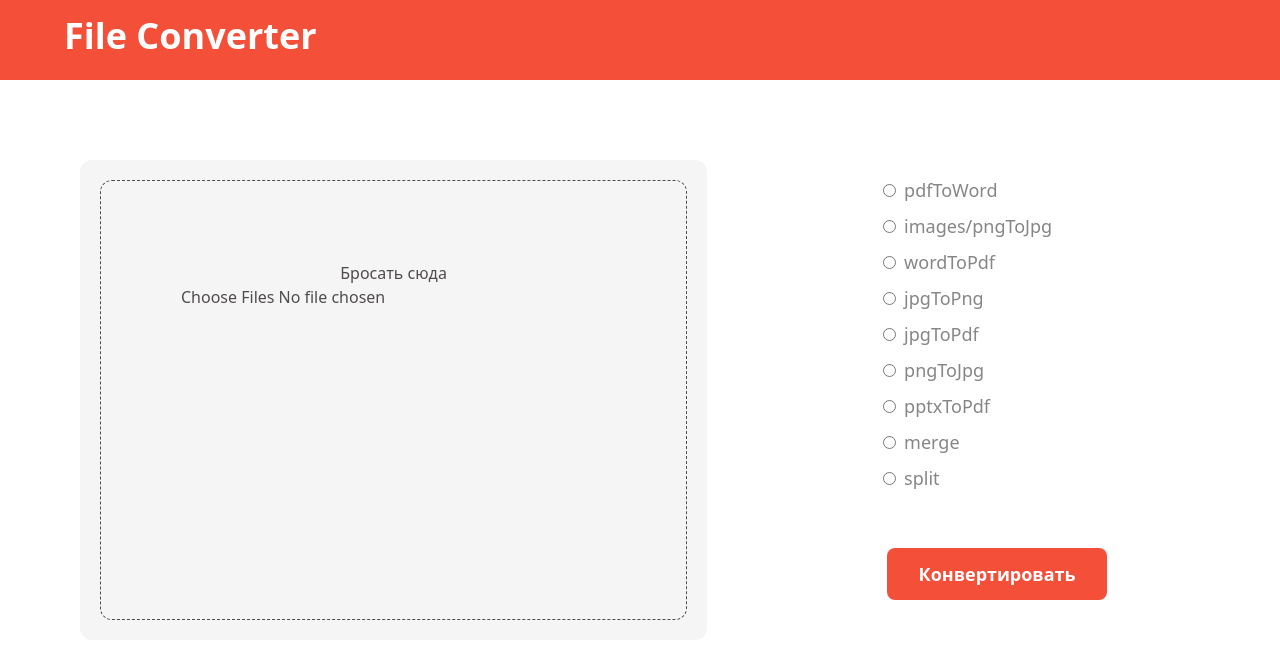
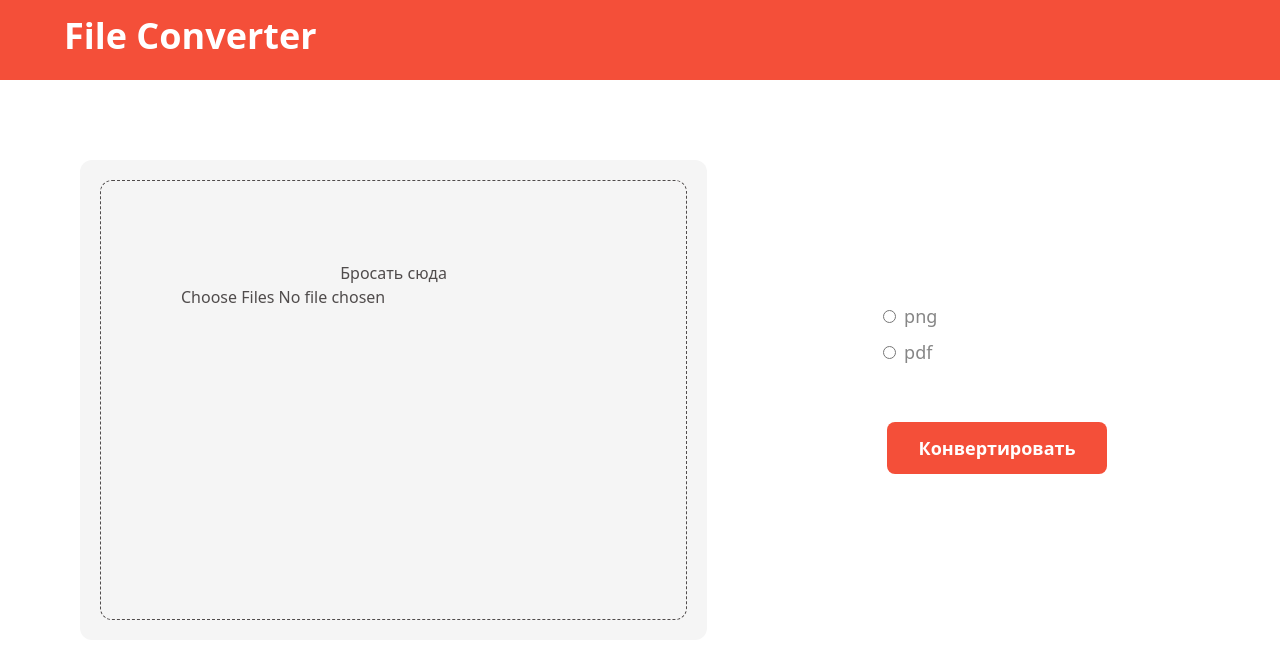
Before and after one commit to DmitriyDolgarev/File-conversion-website, a React (Vite) app in the folder FileConverterClient/: page / in a window 1280 px wide. Shown: the top 658 px of the page. Built offline with nearby package versions, Linux system fonts and the light colour scheme.

Commit message:
base functionality

```diff
--- /dev/null
+++ b/FileConverterClient/conversionConfig.js
@@ -0,0 +1,84 @@
+const conversionConfig = {
+    "png":[
+        {
+            "conversionType": "png",
+            "api": "images/pngToJpg",
+            "isArray": true,
+            "additionalParams": []
+        }
+    ],
+    "jpg":[
+            {
+                "conversionType": "png",
+                "api": "images/jpgToPng",
+                "isArray": true,
+                "additionalParams": []
+            },
+
+            {
+                "conversionType": "pdf",
+                "api": "pdf/jpgToPdf",
+                "isArray": true,
+                "additionalParams": []
+            }
+
+    ],
+    "pdf":[
+        {
+                "conversionType": "jpg",
+                "api": "pdf/pdfToJpg",
+                "isArray": true,
+                "additionalParams": []
+        },
+
+        {
+            "conversionType": "word",
+            "api": "pdf/pdfToWord",
+            "isArray": true,
+            "additionalParams": []
+
+        },
+        {
+            "merge":
+            {
+                "conversionType": "merge",
+                "api": "pdf/merge",
+                "isArray": true,
+                "additionalParams": []
+            }
+        },
+        {
+            "conversionType": "split",
+                "api": "pdf/split",
+                "isArray": false,
+                "additionalParams": [
+                    {
+                        "title": "Страница разделения",
+                        "property": "pageSplitFrom",
+                        "type": "number"
+                    }
+                ]
+        }
+    ],
+    "doc":[
+        {
+            "conversionType": "pdf",
+            "api": "/office/wordToPdf?officeConverter=msoffice",
+            "isArray": true,
+            "additionalParams": []
+        }
+    ],
+    "ppt":[
+        {
+            "conversionType": "pdf",
+            "api": "/office/pptxToPdf?officeConverter=msoffice",
+            "isArray": true,
+            "additionalParams": []
+        }
+    ]
+}
+
+conversionConfig.docx = conversionConfig.doc
+conversionConfig.pptx = conversionConfig.ppt
+
+export default conversionConfig
--- a/FileConverterClient/src/App.jsx
+++ b/FileConverterClient/src/App.jsx
@@ -1,11 +1,13 @@
 import { useState } from 'react'
 import './App.css'
 import axios from 'axios'
+import conversionConfig from '../conversionConfig';
 
 function App() {
 
   const [files, setFiles] = useState([]);
-  const [selectedOption, setSelectedOption] = useState("");
+  const [selectedOption, setSelectedOption] = useState(null);
+
 
   const handlerChange = (e) => {
     e.preventDefault();
@@ -14,13 +16,24 @@ function App() {
     }
   }
 
+
   const sendFiles = async (e) =>{
-    const response = await axios.post(`/api/pdf/split`,
-      {
-        "pdfFile": files[0],
-        "pageSplitFrom": 2
 
-      },
+    const requestBody =  {}
+
+    if (selectedOption.isArray){
+      requestBody.files = files
+    }
+    else{
+      requestBody.file = files[0]
+    }
+
+    selectedOption.additionalParams.forEach(param => {
+      requestBody[param.property] = 2
+    });
+
+    const response = await axios.post(`/api/${selectedOption.api}`,
+      requestBody,
       {
         headers:{
           'Content-Type': 'multipart/form-data'
@@ -84,17 +97,19 @@ function App() {
 
         <div className="p-4">
         <div className="space-y-2">
-          {["pdfToWord", "images/pngToJpg", "wordToPdf", "jpgToPng", "jpgToPdf", "pngToJpg", "pptxToPdf", "merge", "split"].map((option) => (
-            <label key={option} className="flex items-center space-x-2 cursor-pointer ">
+          {conversionConfig.jpg.map((option) => (
+            <label key={option.conversionType} className="flex items-center space-x-2 cursor-pointer ">
               <input
                 type="radio"
                 name="options"
-                value={option}
-                checked={selectedOption === option}
-                onChange={(e) => setSelectedOption(e.target.value)}
+                value={option.conversionType}
+                checked={selectedOption?.conversionType === option.conversionType}
+                onChange={() => {
+                  setSelectedOption(option)
+                }}
                 className="accent-fc-dark-gray"
               />
-              <span className="text-fc-gray">{option}</span>
+              <span className="text-fc-gray">{option.conversionType}</span>
             </label>
           ))}
         </div>
```
